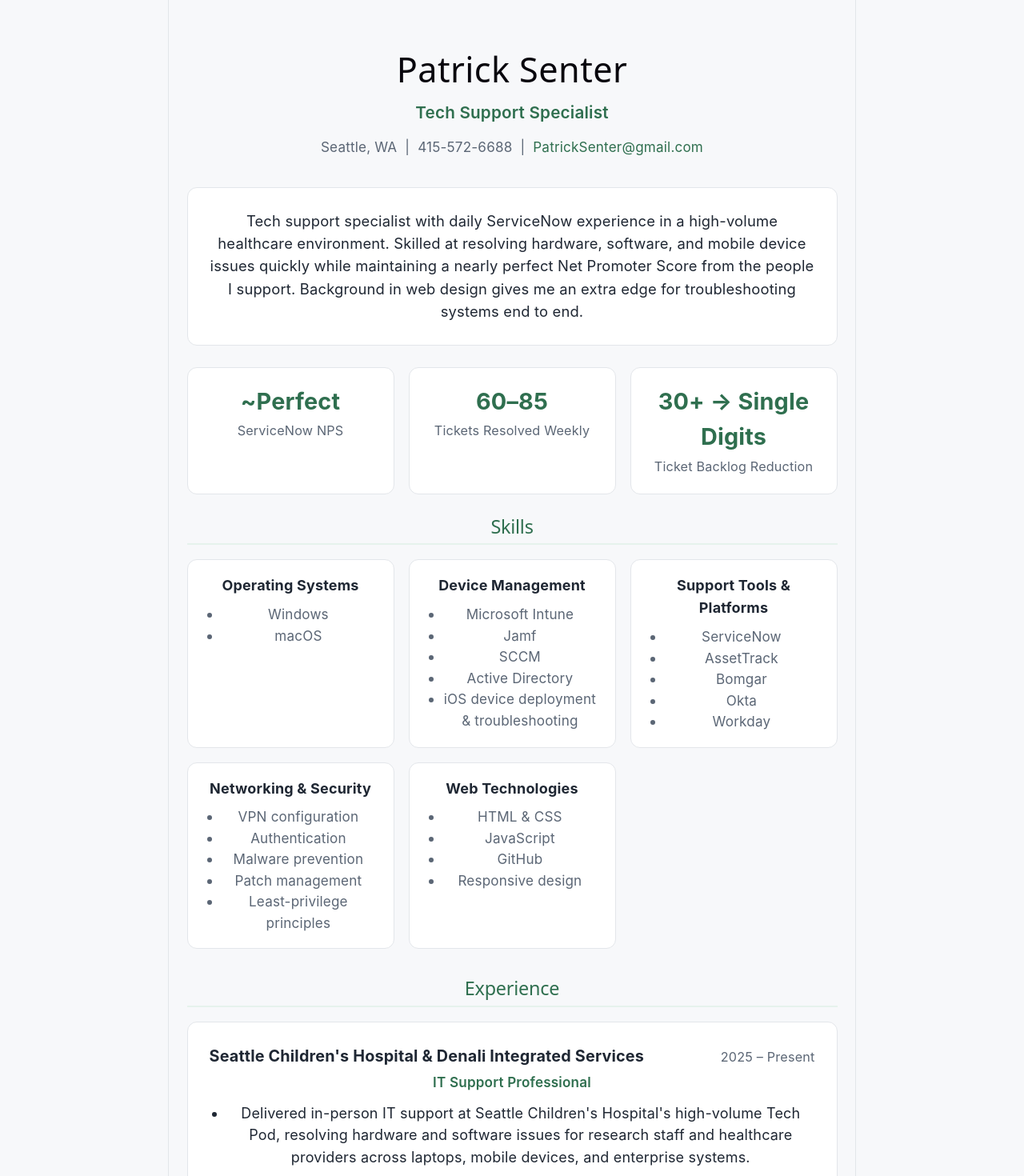
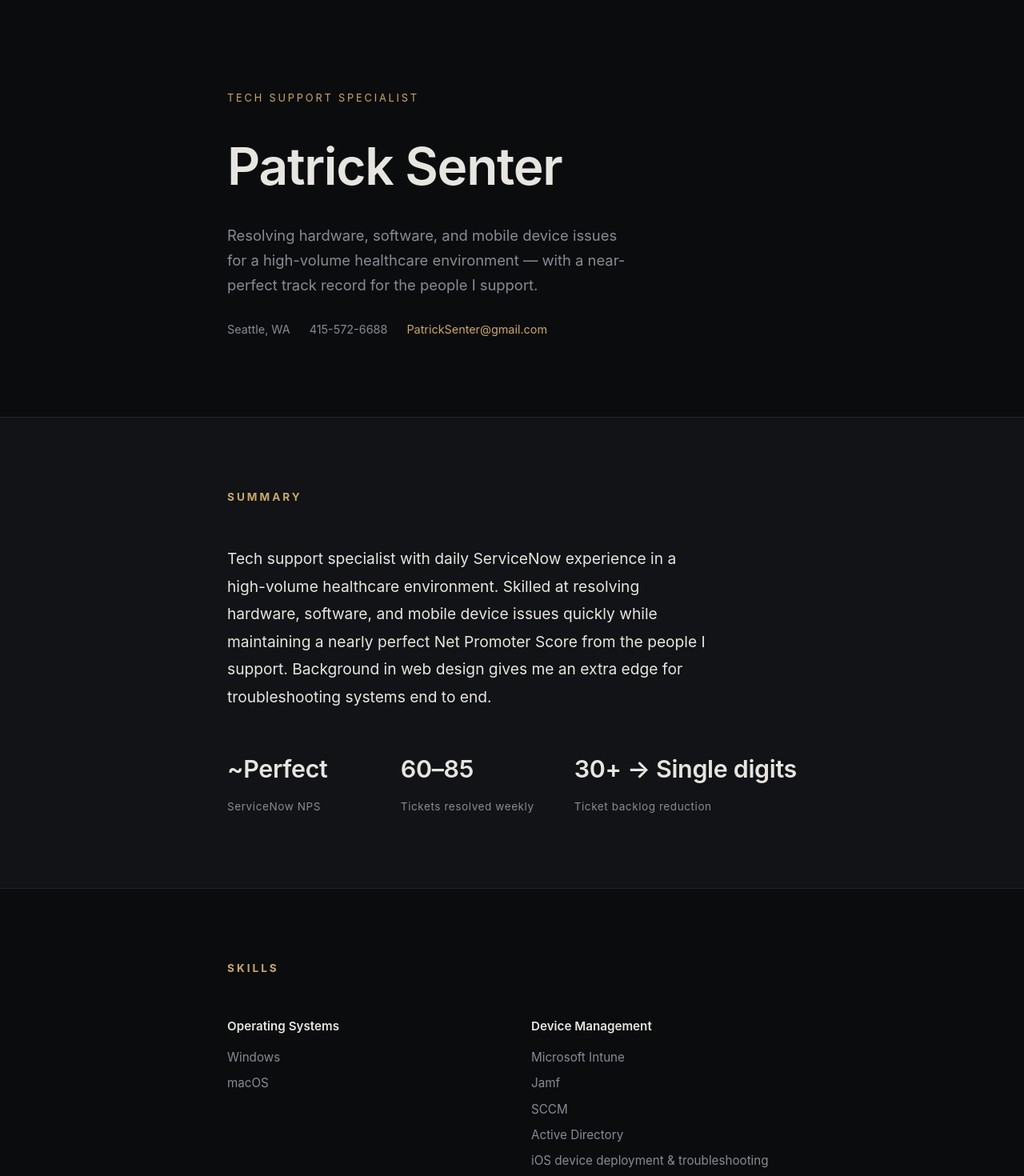
Before and after one commit to patricksenter/patricksenter.github.io, a React (Vite) app: page / in a window 1280 px wide. Shown: the top 1470 px of the page at 80% size. Built offline with nearby package versions, Linux system fonts and the light colour scheme.

Commit message:
Redesign with dark, minimal, spaced-out aesthetic

```diff
--- a/src/App.css
+++ b/src/App.css
@@ -1,144 +1,142 @@
 :root {
-  --bg: #f7f8fa;
-  --card: #ffffff;
-  --text: #1f2733;
-  --muted: #5b6675;
-  --accent: #2f6f4f;
-  --accent-light: #e6f2ec;
-  --border: #e3e6ea;
+  --bg: #0b0c0e;
+  --bg-alt: #111316;
+  --text: #e7e5e0;
+  --muted: #888b92;
+  --accent: #c9a86a;
+  --border: #232529;
 }
 
-* {
-  box-sizing: border-box;
+.container {
+  max-width: 760px;
+  margin: 0 auto;
+  padding: 0 1.5rem;
 }
 
-body {
-  margin: 0;
-  background: var(--bg);
-  color: var(--text);
-  font-family: -apple-system, BlinkMacSystemFont, "Segoe UI", Roboto, Helvetica, Arial, sans-serif;
-  line-height: 1.55;
+.section {
+  padding: 5.5rem 0;
+  border-bottom: 1px solid var(--border);
 }
 
-#root {
-  max-width: 860px;
-  margin: 0 auto;
-  padding: 0 1.25rem 4rem;
+.section:last-child {
+  border-bottom: none;
 }
 
-header.hero {
-  text-align: center;
-  padding: 3rem 0 2rem;
+.section--alt {
+  background: var(--bg-alt);
 }
 
-header.hero h1 {
-  font-size: 2.4rem;
-  margin: 0 0 0.25rem;
-  letter-spacing: 0.01em;
+/* Hero */
+.hero {
+  padding-top: 7rem;
+  padding-bottom: 6rem;
+  text-align: left;
 }
 
-header.hero .title {
+.hero .eyebrow {
+  font-size: 0.8rem;
+  letter-spacing: 0.22em;
+  text-transform: uppercase;
   color: var(--accent);
-  font-weight: 600;
-  font-size: 1.15rem;
-  margin-bottom: 0.75rem;
+  margin-bottom: 1.25rem;
 }
 
-header.hero .contact {
+.hero h1 {
+  font-size: clamp(2.6rem, 7vw, 4rem);
+  font-weight: 600;
+  letter-spacing: -0.02em;
+  margin-bottom: 1rem;
+  color: var(--text);
+}
+
+.hero .role {
+  font-size: 1.15rem;
+  color: var(--muted);
+  margin-bottom: 1.75rem;
+  max-width: 32rem;
+}
+
+.hero .contact {
+  display: flex;
+  flex-wrap: wrap;
+  gap: 0.5rem 1.5rem;
+  font-size: 0.9rem;
+  color: var(--muted);
+}
+
+/* Section heading */
+.section h2 {
+  font-size: 0.85rem;
+  letter-spacing: 0.22em;
+  text-transform: uppercase;
+  color: var(--accent);
+  margin-bottom: 3rem;
+}
+
+/* Summary */
+.summary p {
+  font-size: 1.2rem;
+  line-height: 1.8;
+  color: var(--text);
+  max-width: 38rem;
+}
+
+/* Highlights */
+.highlights {
+  display: grid;
+  grid-template-columns: repeat(3, 1fr);
+  gap: 2.5rem;
+  margin-top: 3rem;
+}
+
+.highlight .stat {
+  display: block;
+  font-size: 1.9rem;
+  font-weight: 600;
+  color: var(--text);
+  letter-spacing: -0.01em;
+  margin-bottom: 0.4rem;
+  white-space: nowrap;
+}
+
+.highlight .label {
+  font-size: 0.85rem;
+  color: var(--muted);
+  letter-spacing: 0.04em;
+}
+
+/* Skills */
+.skill-groups {
+  display: grid;
+  grid-template-columns: repeat(2, 1fr);
+  gap: 2.5rem 3rem;
+}
+
+.skill-group h3 {
+  font-size: 0.95rem;
+  font-weight: 600;
+  color: var(--text);
+  margin-bottom: 0.85rem;
+}
+
+.skill-group ul {
+  display: flex;
+  flex-direction: column;
+  gap: 0.4rem;
+}
+
+.skill-group li {
   color: var(--muted);
   font-size: 0.95rem;
 }
 
-header.hero .contact a {
-  color: var(--accent);
-  text-decoration: none;
+/* Experience */
+.job {
+  margin-bottom: 3.5rem;
 }
 
-header.hero .contact a:hover {
-  text-decoration: underline;
-}
-
-.summary {
-  background: var(--card);
-  border: 1px solid var(--border);
-  border-radius: 12px;
-  padding: 1.5rem;
-  margin-bottom: 1.5rem;
-  font-size: 1.02rem;
-}
-
-section.block {
-  margin-bottom: 2rem;
-}
-
-section.block h2 {
-  font-size: 1.3rem;
-  border-bottom: 2px solid var(--accent-light);
-  padding-bottom: 0.4rem;
-  margin-bottom: 1rem;
-  color: var(--accent);
-}
-
-.highlights {
-  display: grid;
-  grid-template-columns: repeat(auto-fit, minmax(180px, 1fr));
-  gap: 1rem;
-  margin-bottom: 1.5rem;
-}
-
-.highlight-card {
-  background: var(--card);
-  border: 1px solid var(--border);
-  border-radius: 12px;
-  padding: 1.1rem;
-  text-align: center;
-}
-
-.highlight-card .stat {
-  font-size: 1.6rem;
-  font-weight: 700;
-  color: var(--accent);
-  display: block;
-}
-
-.highlight-card .label {
-  color: var(--muted);
-  font-size: 0.9rem;
-  margin-top: 0.25rem;
-}
-
-.skill-groups {
-  display: grid;
-  grid-template-columns: repeat(auto-fit, minmax(220px, 1fr));
-  gap: 1rem;
-}
-
-.skill-group {
-  background: var(--card);
-  border: 1px solid var(--border);
-  border-radius: 12px;
-  padding: 1rem 1.25rem;
-}
-
-.skill-group h3 {
-  margin: 0 0 0.5rem;
-  font-size: 1rem;
-  color: var(--text);
-}
-
-.skill-group ul {
-  margin: 0;
-  padding-left: 1.1rem;
-  color: var(--muted);
-  font-size: 0.95rem;
-}
-
-.job {
-  background: var(--card);
-  border: 1px solid var(--border);
-  border-radius: 12px;
-  padding: 1.5rem;
-  margin-bottom: 1.25rem;
+.job:last-child {
+  margin-bottom: 0;
 }
 
 .job-header {
@@ -146,58 +144,96 @@ section.block h2 {
   justify-content: space-between;
   align-items: baseline;
   flex-wrap: wrap;
-  gap: 0.25rem;
-  margin-bottom: 0.25rem;
+  gap: 0.4rem 1rem;
+  margin-bottom: 0.15rem;
 }
 
 .job-header h3 {
-  margin: 0;
-  font-size: 1.1rem;
+  font-size: 1.15rem;
+  font-weight: 600;
+  color: var(--text);
 }
 
 .job-header .dates {
+  font-size: 0.85rem;
   color: var(--muted);
-  font-size: 0.9rem;
   white-space: nowrap;
+  font-variant-numeric: tabular-nums;
 }
 
 .job-role {
   color: var(--accent);
-  font-weight: 600;
-  margin-bottom: 0.6rem;
-  font-size: 0.95rem;
+  font-size: 0.9rem;
+  letter-spacing: 0.04em;
+  margin-bottom: 1.1rem;
 }
 
 .job ul {
-  margin: 0;
-  padding-left: 1.2rem;
+  display: flex;
+  flex-direction: column;
+  gap: 0.7rem;
 }
 
 .job li {
-  margin-bottom: 0.4rem;
+  color: var(--muted);
+  font-size: 0.97rem;
+  line-height: 1.7;
+  padding-left: 1.1rem;
+  position: relative;
 }
 
-.education-item {
-  background: var(--card);
-  border: 1px solid var(--border);
-  border-radius: 12px;
-  padding: 1.1rem 1.25rem;
-  margin-bottom: 0.75rem;
+.job li::before {
+  content: "";
+  position: absolute;
+  left: 0;
+  top: 0.7em;
+  width: 5px;
+  height: 5px;
+  background: var(--accent);
+  border-radius: 50%;
+  opacity: 0.6;
+}
+
+/* Education */
+.education-list {
+  display: flex;
+  flex-direction: column;
+  gap: 1.75rem;
 }
 
 .education-item h3 {
-  margin: 0 0 0.2rem;
   font-size: 1.05rem;
+  font-weight: 600;
+  color: var(--text);
+  margin-bottom: 0.3rem;
 }
 
 .education-item .school-detail {
   color: var(--muted);
-  font-size: 0.92rem;
+  font-size: 0.95rem;
 }
 
-footer {
+/* Footer */
+.footer {
+  padding: 3rem 0;
   text-align: center;
   color: var(--muted);
   font-size: 0.85rem;
-  margin-top: 2rem;
 }
+
+@media (max-width: 640px) {
+  .section {
+    padding: 3.5rem 0;
+  }
+
+  .hero {
+    padding-top: 4rem;
+    padding-bottom: 3.5rem;
+  }
+
+  .highlights,
+  .skill-groups {
+    grid-template-columns: 1fr;
+    gap: 2rem;
+  }
+}
--- a/src/App.jsx
+++ b/src/App.jsx
@@ -3,39 +3,53 @@ import './App.css'
 function App() {
   return (
     <>
-      <header className="hero">
+      <section className="section hero">
+        <div className="container">
+          <div className="eyebrow">Tech Support Specialist</div>
           <h1>Patrick Senter</h1>
-        <div className="title">Tech Support Specialist</div>
+          <p className="role">
+            Resolving hardware, software, and mobile device issues for a
+            high-volume healthcare environment — with a near-perfect track
+            record for the people I support.
+          </p>
           <div className="contact">
-          Seattle, WA &nbsp;|&nbsp; 415-572-6688 &nbsp;|&nbsp;{' '}
+            <span>Seattle, WA</span>
+            <span>415-572-6688</span>
             <a href="mailto:PatrickSenter@gmail.com">PatrickSenter@gmail.com</a>
           </div>
-      </header>
+        </div>
+      </section>
 
-      <div className="summary">
-        Tech support specialist with daily ServiceNow experience in a high-volume
-        healthcare environment. Skilled at resolving hardware, software, and mobile
-        device issues quickly while maintaining a nearly perfect Net Promoter Score
-        from the people I support. Background in web design gives me an extra edge
-        for troubleshooting systems end to end.
-      </div>
-
+      <section className="section section--alt summary">
+        <div className="container">
+          <h2>Summary</h2>
+          <p>
+            Tech support specialist with daily ServiceNow experience in a
+            high-volume healthcare environment. Skilled at resolving
+            hardware, software, and mobile device issues quickly while
+            maintaining a nearly perfect Net Promoter Score from the people I
+            support. Background in web design gives me an extra edge for
+            troubleshooting systems end to end.
+          </p>
           <div className="highlights">
-        <div className="highlight-card">
+            <div className="highlight">
               <span className="stat">~Perfect</span>
               <span className="label">ServiceNow NPS</span>
             </div>
-        <div className="highlight-card">
+            <div className="highlight">
               <span className="stat">60–85</span>
-          <span className="label">Tickets Resolved Weekly</span>
+              <span className="label">Tickets resolved weekly</span>
             </div>
-        <div className="highlight-card">
-          <span className="stat">30+ → Single Digits</span>
-          <span className="label">Ticket Backlog Reduction</span>
+            <div className="highlight">
+              <span className="stat">30+ → Single digits</span>
+              <span className="label">Ticket backlog reduction</span>
             </div>
           </div>
+        </div>
+      </section>
 
-      <section className="block">
+      <section className="section">
+        <div className="container">
           <h2>Skills</h2>
           <div className="skill-groups">
             <div className="skill-group">
@@ -85,9 +99,11 @@ function App() {
               </ul>
             </div>
           </div>
+        </div>
       </section>
 
-      <section className="block">
+      <section className="section section--alt">
+        <div className="container">
           <h2>Experience</h2>
 
           <div className="job">
@@ -98,26 +114,27 @@ function App() {
             <div className="job-role">IT Support Professional</div>
             <ul>
               <li>
-              Delivered in-person IT support at Seattle Children's Hospital's
-              high-volume Tech Pod, resolving hardware and software issues for
-              research staff and healthcare providers across laptops, mobile
-              devices, and enterprise systems.
+                Delivered in-person IT support at Seattle Children's
+                Hospital's high-volume Tech Pod, resolving hardware and
+                software issues for research staff and healthcare providers
+                across laptops, mobile devices, and enterprise systems.
               </li>
               <li>
                 Managed and resolved 60–85 weekly tickets using ServiceNow,
-              consistently reducing backlog from 30+ tickets to single digits
-              through effective triage and prioritization, while maintaining a
-              nearly perfect Net Promoter Score from end users.
+                consistently reducing backlog from 30+ tickets to single
+                digits through effective triage and prioritization, while
+                maintaining a nearly perfect Net Promoter Score from end
+                users.
               </li>
               <li>
-              Troubleshot and deployed iOS mobile devices alongside Windows and
-              macOS laptops as part of day-to-day support and lifecycle
+                Troubleshot and deployed iOS mobile devices alongside Windows
+                and macOS laptops as part of day-to-day support and lifecycle
                 management.
               </li>
               <li>
-              Supported imaging, deployment, and lifecycle management of Windows
-              and macOS devices using Microsoft Intune, Jamf, SCCM, and Active
-              Directory.
+                Supported imaging, deployment, and lifecycle management of
+                Windows and macOS devices using Microsoft Intune, Jamf, SCCM,
+                and Active Directory.
               </li>
               <li>
                 Provided white-glove IT support to C-suite members, delivering
@@ -136,7 +153,8 @@ function App() {
             <ul>
               <li>
                 Helped clients with technology-based needs including website
-              design and development, digital media, branding, and marketing.
+                design and development, digital media, branding, and
+                marketing.
               </li>
             </ul>
           </div>
@@ -149,22 +167,23 @@ function App() {
             <div className="job-role">Developer and Marketing Specialist</div>
             <ul>
               <li>
-              Assisted developers at corporate with UX testing of the company's
-              brand new EVUSA CMS.
+                Assisted developers at corporate with UX testing of the
+                company's brand new EVUSA CMS.
               </li>
+              <li>Managed social media marketing and Search Engine Optimization.</li>
               <li>
-              Managed social media marketing and Search Engine Optimization.
-            </li>
-            <li>
-              Crafted graphics and promotional items in line with the company's
-              brand identity.
+                Crafted graphics and promotional items in line with the
+                company's brand identity.
               </li>
             </ul>
           </div>
+        </div>
       </section>
 
-      <section className="block">
+      <section className="section">
+        <div className="container">
           <h2>Education</h2>
+          <div className="education-list">
             <div className="education-item">
               <h3>Seattle University</h3>
               <div className="school-detail">School of New and Continuing Studies — Web Development</div>
@@ -173,9 +192,11 @@ function App() {
               <h3>Golden Gate University</h3>
               <div className="school-detail">Business Management with a Minor in Information Systems</div>
             </div>
+          </div>
+        </div>
       </section>
 
-      <footer>&copy; {new Date().getFullYear()} Patrick Senter</footer>
+      <footer className="footer">&copy; {new Date().getFullYear()} Patrick Senter</footer>
     </>
   )
 }
--- a/src/index.css
+++ b/src/index.css
@@ -1,111 +1,32 @@
-:root {
-  --text: #6b6375;
-  --text-h: #08060d;
-  --bg: #fff;
-  --border: #e5e4e7;
-  --code-bg: #f4f3ec;
-  --accent: #aa3bff;
-  --accent-bg: rgba(170, 59, 255, 0.1);
-  --accent-border: rgba(170, 59, 255, 0.5);
-  --social-bg: rgba(244, 243, 236, 0.5);
-  --shadow:
-    rgba(0, 0, 0, 0.1) 0 10px 15px -3px, rgba(0, 0, 0, 0.05) 0 4px 6px -2px;
-
-  --sans: system-ui, 'Segoe UI', Roboto, sans-serif;
-  --heading: system-ui, 'Segoe UI', Roboto, sans-serif;
-  --mono: ui-monospace, Consolas, monospace;
-
-  font: 18px/145% var(--sans);
-  letter-spacing: 0.18px;
-  color-scheme: light dark;
-  color: var(--text);
-  background: var(--bg);
-  font-synthesis: none;
-  text-rendering: optimizeLegibility;
-  -webkit-font-smoothing: antialiased;
-  -moz-osx-font-smoothing: grayscale;
-
-  @media (max-width: 1024px) {
-    font-size: 16px;
-  }
+*,
+*::before,
+*::after {
+  box-sizing: border-box;
+  margin: 0;
+  padding: 0;
 }
 
-@media (prefers-color-scheme: dark) {
-  :root {
-    --text: #9ca3af;
-    --text-h: #f3f4f6;
-    --bg: #16171d;
-    --border: #2e303a;
-    --code-bg: #1f2028;
-    --accent: #c084fc;
-    --accent-bg: rgba(192, 132, 252, 0.15);
-    --accent-border: rgba(192, 132, 252, 0.5);
-    --social-bg: rgba(47, 48, 58, 0.5);
-    --shadow:
-      rgba(0, 0, 0, 0.4) 0 10px 15px -3px, rgba(0, 0, 0, 0.25) 0 4px 6px -2px;
-  }
-
-  #social .button-icon {
-    filter: invert(1) brightness(2);
-  }
+html {
+  scroll-behavior: smooth;
 }
 
 body {
-  margin: 0;
+  background: #0b0c0e;
+  color: #e7e5e0;
+  font-family: -apple-system, BlinkMacSystemFont, "Segoe UI", Helvetica, Arial, sans-serif;
+  line-height: 1.7;
+  font-size: 16px;
 }
 
-#root {
-  width: 1126px;
-  max-width: 100%;
-  margin: 0 auto;
-  text-align: center;
-  border-inline: 1px solid var(--border);
-  min-height: 100svh;
-  display: flex;
-  flex-direction: column;
-  box-sizing: border-box;
+a {
+  color: #c9a86a;
+  text-decoration: none;
 }
 
-h1,
-h2 {
-  font-family: var(--heading);
-  font-weight: 500;
-  color: var(--text-h);
+a:hover {
+  color: #e2c48a;
 }
 
-h1 {
-  font-size: 56px;
-  letter-spacing: -1.68px;
-  margin: 32px 0;
-  @media (max-width: 1024px) {
-    font-size: 36px;
-    margin: 20px 0;
-  }
+ul {
+  list-style: none;
 }
-h2 {
-  font-size: 24px;
-  line-height: 118%;
-  letter-spacing: -0.24px;
-  margin: 0 0 8px;
-  @media (max-width: 1024px) {
-    font-size: 20px;
-  }
-}
-p {
-  margin: 0;
-}
-
-code,
-.counter {
-  font-family: var(--mono);
-  display: inline-flex;
-  border-radius: 4px;
-  color: var(--text-h);
-}
-
-code {
-  font-size: 15px;
-  line-height: 135%;
-  padding: 4px 8px;
-  background: var(--code-bg);
-}
--- a/vite.config.js
+++ b/vite.config.js
@@ -6,6 +6,6 @@ export default defineConfig({
   plugins: [react()],
   base: '/',
   server: {
-    port: process.env.PORT ? Number(process.env.PORT) : 4173,
+    port: process.env.PORT ? Number(process.env.PORT) : 5174,
   },
 })
```
Lines whose indentation alone changed are shown as unchanged.
